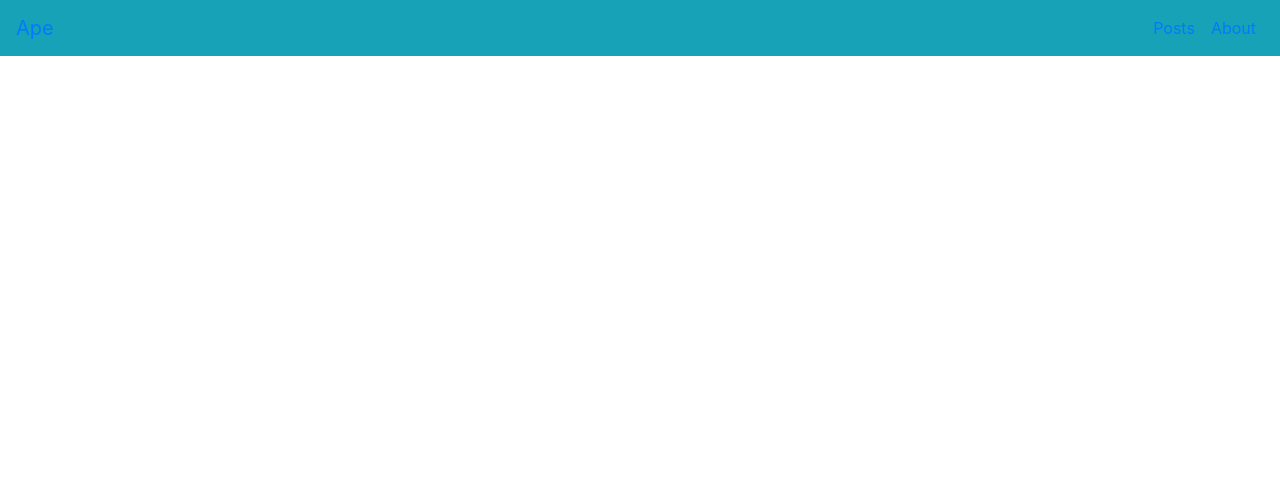
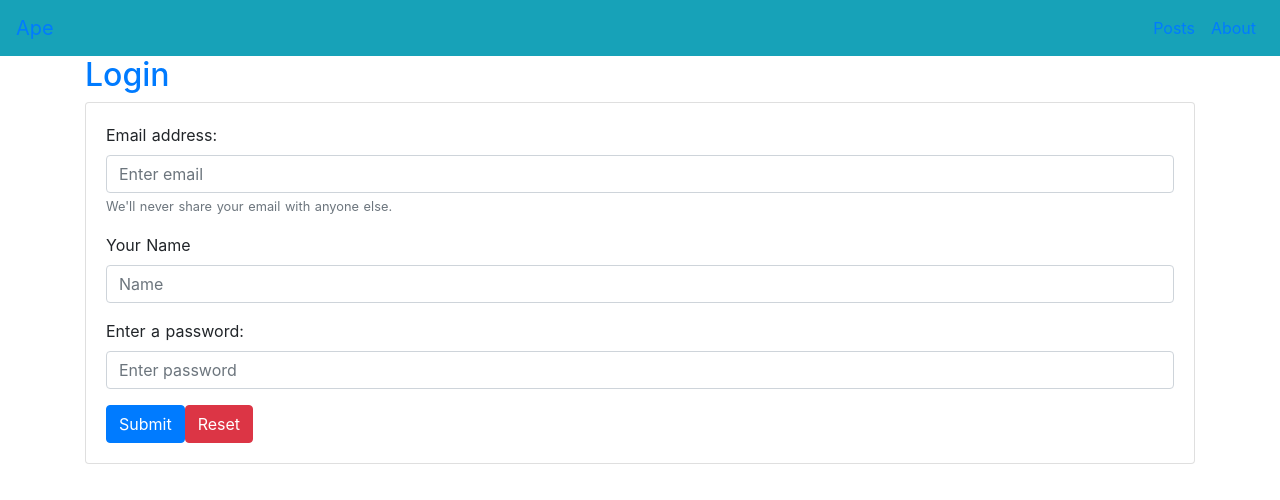
Before and after one commit to nezlicodes/nuxt, a Nuxt app: page /auth in a window 1280 px wide. Shown: the top 500 px of the page. Built offline with nearby package versions, Linux system fonts and the light colour scheme.

Commit message:
login page

```diff
--- a/pages/auth/index.vue
+++ b/pages/auth/index.vue
@@ -0,0 +1,78 @@
+<template>
+  <div class="container">
+      <h2 class="text-primary">Login</h2>
+    <b-card style="min-width: 30rem">
+    <b-form @submit="onSubmit" @reset="onReset" v-if="show">
+      <b-form-group
+        id="input-group-1"
+        label="Email address:"
+        label-for="input-1"
+        description="We'll never share your email with anyone else."
+      >
+        <b-form-input
+          id="input-1"
+          v-model="form.email"
+          type="email"
+          required
+          placeholder="Enter email"
+        ></b-form-input>
+      </b-form-group>
+
+      <b-form-group id="input-group-2" label="Your Name" label-for="input-2">
+        <b-form-input
+          id="input-2"
+          v-model="form.name"
+          required
+          placeholder="Name"
+        ></b-form-input>
+      </b-form-group>
+       <b-form-group id="input-group-3" label="Enter a password:" label-for="input-3">
+        <b-form-input
+          id="input-3"
+          type="password"
+          minlength='8'
+          v-model="form.password"
+          required
+          placeholder="Enter password"
+        ></b-form-input>
+      </b-form-group>
+
+      <b-button type="submit" variant="primary">Submit</b-button>
+      <b-button type="reset" variant="danger">Reset</b-button>
+    </b-form>
+    </b-card>
+  </div>
+</template>
+
+<script>
+  export default {
+    data() {
+      return {
+        form: {
+          email: '',
+          name: '',
+          password: ''
+        },
+        show: true
+      }
+    },
+    methods: {
+      onSubmit(evt) {
+        evt.preventDefault()
+        alert(JSON.stringify(this.form))
+      },
+      onReset(evt) {
+        evt.preventDefault()
+        // Reset our form values
+        this.form.email = ''
+        this.form.name = ''
+        this.form.password = ''
+        // Trick to reset/clear native browser form validation state
+        this.show = false
+        this.$nextTick(() => {
+          this.show = true
+        })
+      }
+    }
+  }
+</script>
--- a/pages/posts/index.vue
+++ b/pages/posts/index.vue
@@ -1,11 +1,16 @@
 <template>
     <div class="container">
         <h3>Posts page</h3>
+        <PostsLists />
     </div>
 </template>
 
 <script>
+import PostsLists from '~/components/postsList';
 export default {
+    components: {
+        PostsLists
+    },
     head() {
         return {
             title: 'Post single'
```
